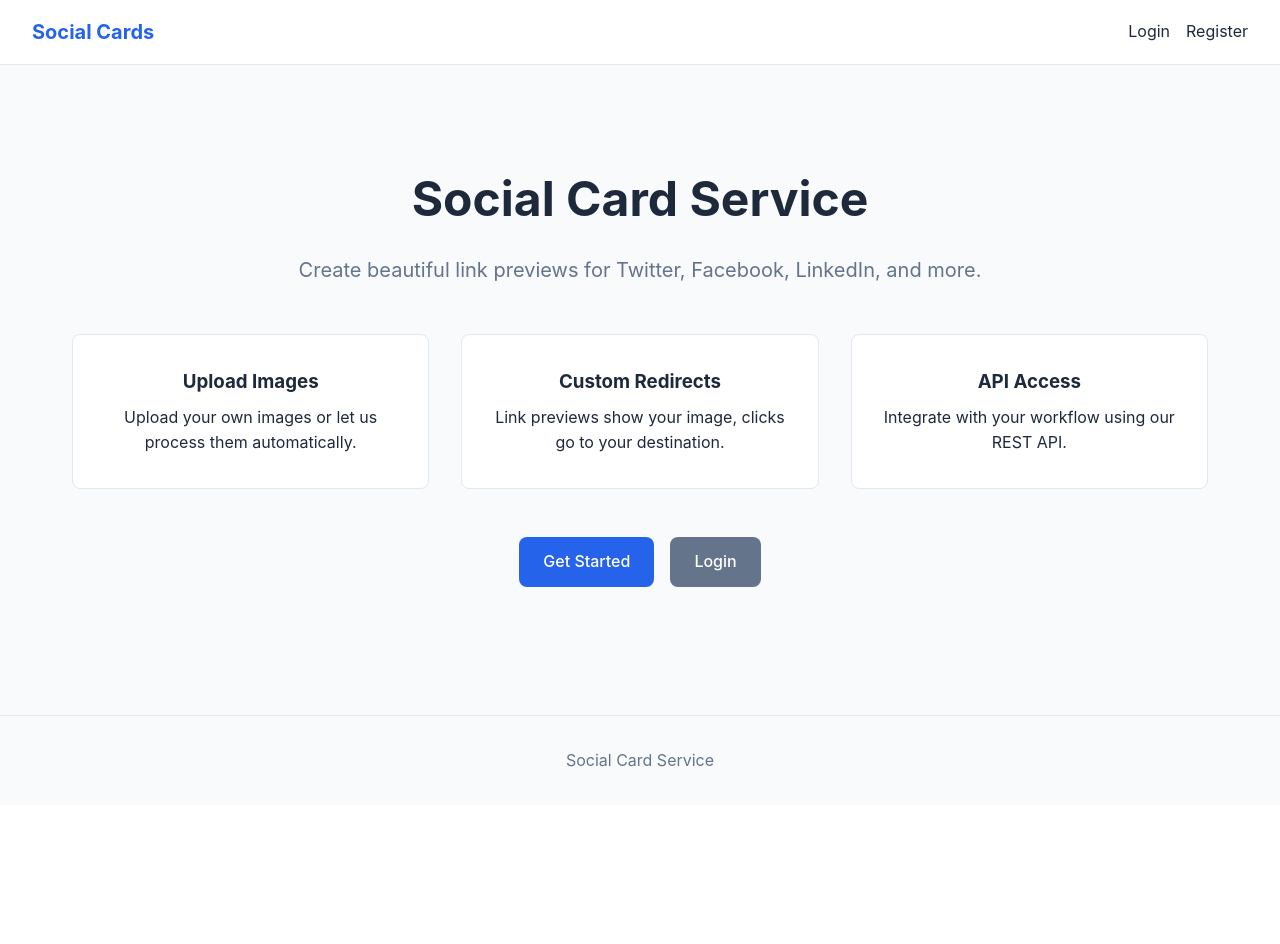
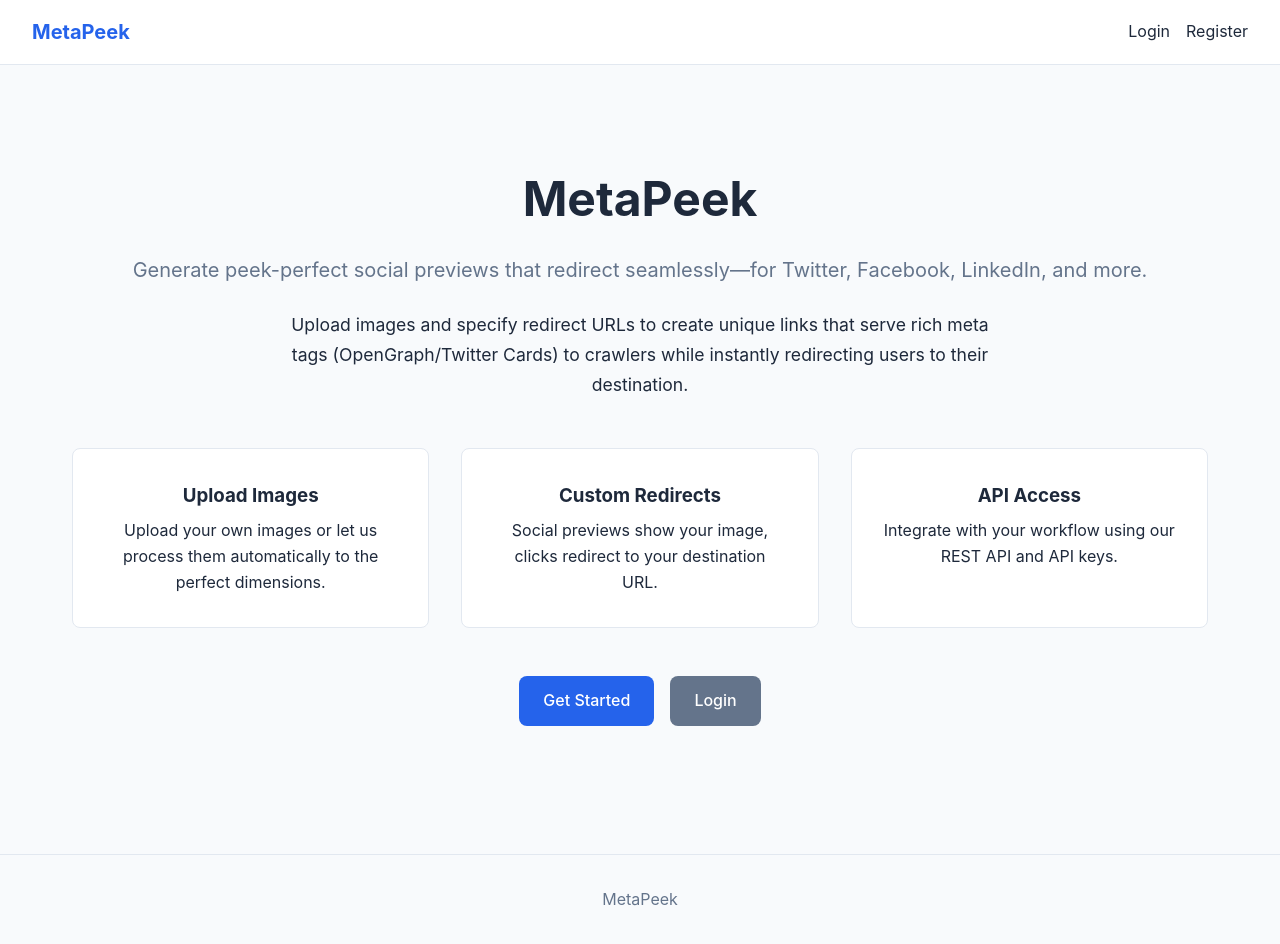
Before and after one commit to ahoysoft/image_link_card, a Flask app: template app/templates/public/landing.html in a window 1280 px wide. Before the commit the page ends 767 px from the top, so only its background shows below. Run offline with Flask 3, Linux system fonts and the light colour scheme; the template is opened without the code that fills it, so the values that code supplies are empty.

Commit message:
Rebrand to MetaPeek
- Update site name across header, nav, and footer
- Update landing page with new tagline and hero description
- Add hero-description styling

Co-Authored-By: Claude Opus 4.5 <noreply@anthropic.com>

```diff
--- a/app/static/css/style.css
+++ b/app/static/css/style.css
@@ -158,7 +158,15 @@ body {
 .landing .tagline {
     font-size: 1.25rem;
     color: var(--secondary-color);
-    margin-bottom: 3rem;
+    margin-bottom: 1.5rem;
+}
+
+.landing .hero-description {
+    font-size: 1.1rem;
+    color: var(--text-color);
+    max-width: 700px;
+    margin: 0 auto 3rem;
+    line-height: 1.7;
 }
 
 .features {
--- a/app/templates/base.html
+++ b/app/templates/base.html
@@ -3,14 +3,14 @@
 <head>
     <meta charset="UTF-8">
     <meta name="viewport" content="width=device-width, initial-scale=1.0">
-    <title>{% block title %}Social Card Service{% endblock %}</title>
+    <title>{% block title %}MetaPeek{% endblock %}</title>
     <link rel="stylesheet" href="{{ url_for('static', filename='css/style.css') }}">
     {% block extra_head %}{% endblock %}
 </head>
 <body>
     <nav class="navbar">
         <div class="nav-brand">
-            <a href="{{ url_for('index') }}">Social Cards</a>
+            <a href="{{ url_for('index') }}">MetaPeek</a>
         </div>
         <div class="nav-links">
             {% if current_user.is_authenticated %}
@@ -40,7 +40,7 @@
     </main>
 
     <footer class="footer">
-        <p>Social Card Service</p>
+        <p>MetaPeek</p>
     </footer>
 
     {% block extra_scripts %}{% endblock %}
--- a/app/templates/public/landing.html
+++ b/app/templates/public/landing.html
@@ -1,24 +1,26 @@
 {% extends "base.html" %}
 
-{% block title %}Social Card Service - Create Beautiful Link Previews{% endblock %}
+{% block title %}MetaPeek - Peek-Perfect Social Previews{% endblock %}
 
 {% block content %}
 <div class="landing">
-    <h1>Social Card Service</h1>
-    <p class="tagline">Create beautiful link previews for Twitter, Facebook, LinkedIn, and more.</p>
+    <h1>MetaPeek</h1>
+    <p class="tagline">Generate peek-perfect social previews that redirect seamlessly—for Twitter, Facebook, LinkedIn, and more.</p>
+
+    <p class="hero-description">Upload images and specify redirect URLs to create unique links that serve rich meta tags (OpenGraph/Twitter Cards) to crawlers while instantly redirecting users to their destination.</p>
 
     <div class="features">
         <div class="feature">
             <h3>Upload Images</h3>
-            <p>Upload your own images or let us process them automatically.</p>
+            <p>Upload your own images or let us process them automatically to the perfect dimensions.</p>
         </div>
         <div class="feature">
             <h3>Custom Redirects</h3>
-            <p>Link previews show your image, clicks go to your destination.</p>
+            <p>Social previews show your image, clicks redirect to your destination URL.</p>
         </div>
         <div class="feature">
             <h3>API Access</h3>
-            <p>Integrate with your workflow using our REST API.</p>
+            <p>Integrate with your workflow using our REST API and API keys.</p>
         </div>
     </div>
 
```
